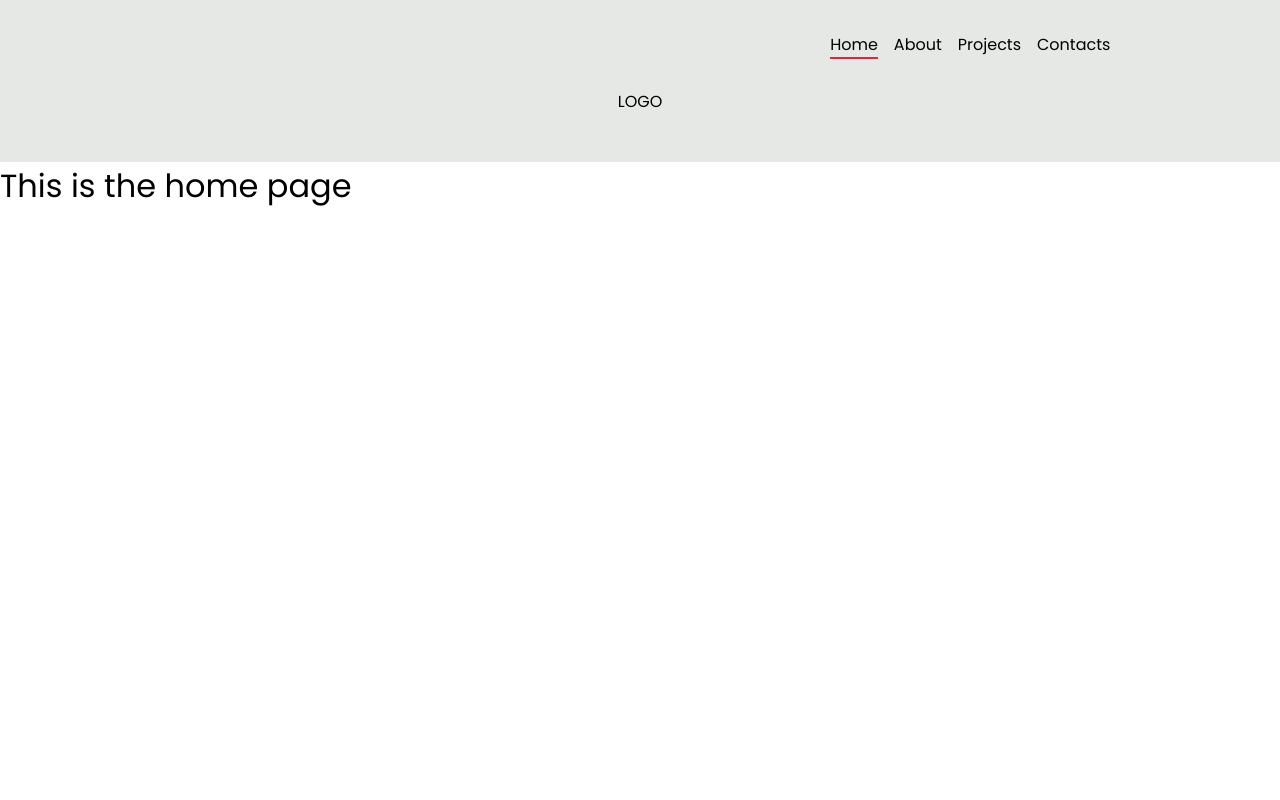
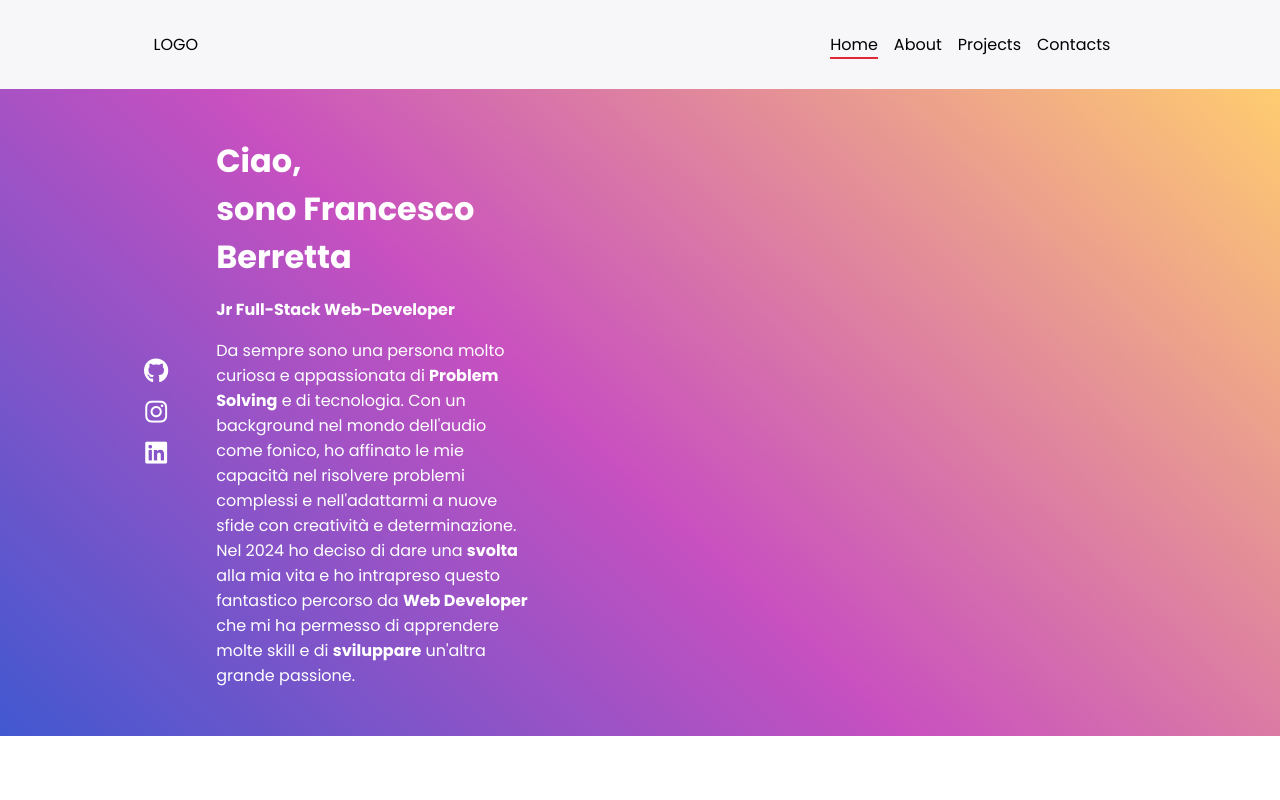
Before and after one commit to fraberret/vite-boolfolio, a Vue app: page / in a window 1280 px wide. Shown: the top 800 px of the page. Built offline with nearby package versions, Linux system fonts and the light colour scheme.

Commit message:
add style at page home

```diff
--- a/index.html
+++ b/index.html
@@ -7,9 +7,12 @@
   <meta name="viewport" content="width=device-width, initial-scale=1.0" />
   <link rel="preconnect" href="https://fonts.googleapis.com">
   <link rel="preconnect" href="https://fonts.gstatic.com" crossorigin>
-  <link
-    href="https://fonts.googleapis.com/css2?family=Poppins:ital,wght@0,100;0,200;0,300;0,400;0,500;0,600;0,700;0,800;0,900;1,100;1,200;1,300;1,400;1,500;1,600;1,700;1,800;1,900&display=swap"
-    rel="stylesheet">
+  <link rel="preconnect" href="https://fonts.googleapis.com">
+  <link rel="preconnect" href="https://fonts.gstatic.com" crossorigin>
+  <link href="https://fonts.googleapis.com/css2?family=Poppins:wght@400;700&display=swap" rel="stylesheet">
+  <link rel="stylesheet" href="https://cdnjs.cloudflare.com/ajax/libs/font-awesome/6.5.2/css/all.min.css"
+    integrity="sha512-SnH5WK+bZxgPHs44uWIX+LLJAJ9/2PkPKZ5QiAj6Ta86w+fsb2TkcmfRyVX3pBnMFcV7oQPJkl9QevSCWr3W6A=="
+    crossorigin="anonymous" referrerpolicy="no-referrer" />
   <title>Vite + Vue</title>
 </head>
 
--- a/src/components/AppHeader.vue
+++ b/src/components/AppHeader.vue
@@ -42,7 +42,10 @@ export default {
 
         <nav class="main_menu">
 
-            <div class="container">
+            <div class="container d-flex justify-between align-center">
+                <div class="logo">
+                    LOGO
+                </div>
                 <div class="up-menu">
                     <div v-for="item in menu" :key="item.route" :class="{ active: isActive(item.route) }"
                         @click="setActiveRoute(item.route)" class="menu_voice">
@@ -50,11 +53,9 @@ export default {
                             {{ item.text }}
                         </router-link>
                     </div>
-                    <div class="underline" :style="underlineStyle"></div>
+                    <div class="underline"></div>
                 </div>
-                <div class="logo">
-                    LOGO
-                </div>
+
 
             </div>
         </nav>
--- a/src/components/ProjectCard.vue
+++ b/src/components/ProjectCard.vue
@@ -6,6 +6,14 @@ export default {
       'project',
       'base_api'
     ],
+  computed: {
+    isTruncated() {
+      return this.project.description.length > 100;
+    },
+    truncatedDescription() {
+      return this.isTruncated ? this.project.description.slice(0, 100) + '...' : this.project.description;
+    }
+  }
 
 }
 </script>
@@ -13,15 +21,92 @@ export default {
 <template>
 
   <div class="col">
-    <router-link :to="{ name: 'appProjectShow', params: { id: project.id } }">
-      <div class="card">
-        <img :src="base_api + '/storage/' + project.cover_image" alt="">
-        {{ project.title }}
+    <div class="card">
+      <img :src="base_api + '/storage/' + project.cover_image" alt="" class="card-image">
+      <div class="card-content">
+        <h2 class="card-title">{{ project.title }}</h2>
+        <p class="card-description">
+          {{ truncatedDescription }}
+          <router-link v-if="isTruncated" :to="{ name: 'appProjectShow', params: { id: project.id } }"
+            class="view-more">View More</router-link>
+        </p>
+        <router-link :to="{ name: 'appProjectShow', params: { id: project.id } }" class="card-button">View
+          Project</router-link>
       </div>
-    </router-link>
-
+    </div>
   </div>
 </template>
 
 
-<style></style>
+
+
+<style scoped>
+.card {
+  height: 100%;
+  position: relative;
+  border: none;
+  border-radius: 10px;
+  overflow: hidden;
+  transition: transform 0.3s ease, box-shadow 0.3s ease;
+  box-shadow: 0 4px 8px rgba(0, 0, 0, 0.1);
+  background-color: #fff;
+}
+
+.card:hover {
+  transform: translateY(-5px);
+  box-shadow: 0 10px 20px rgba(0, 0, 0, 0.15);
+}
+
+.card-image {
+  width: 100%;
+  height: 200px;
+  object-fit: cover;
+  transition: transform 0.3s ease;
+}
+
+.card:hover .card-image {
+  transform: scale(1.05);
+}
+
+.card-content {
+  padding: 1rem;
+}
+
+.card-title {
+  font-size: 1.5rem;
+  font-weight: bold;
+  margin-bottom: 0.5rem;
+}
+
+.card-description {
+  font-size: 1rem;
+  color: #666;
+  margin-bottom: 1rem;
+}
+
+.card-button {
+  display: inline-block;
+  padding: 0.5rem 1rem;
+  font-size: 1rem;
+  color: #fff;
+  background-color: #DF2935;
+  border: none;
+  border-radius: 5px;
+  text-decoration: none;
+  transition: background-color 0.3s ease;
+}
+
+.card-button:hover {
+  background-color: #DF2935;
+}
+
+.view-more {
+  color: #DF2935;
+  text-decoration: none;
+  margin-left: 5px;
+}
+
+.view-more:hover {
+  text-decoration: underline;
+}
+</style>
--- a/src/style.css
+++ b/src/style.css
@@ -1,10 +1,22 @@
+.poppins-regular {
+    font-family: "Poppins", sans-serif;
+    font-weight: 400;
+    font-style: normal;
+}
+
+.poppins-bold {
+    font-family: "Poppins", sans-serif;
+    font-weight: 700;
+    font-style: normal;
+}
+
 * {
     padding: 0;
     margin: 0;
     box-sizing: border-box;
     font-family: "Poppins", sans-serif;
-    font-weight: 400;
-    font-style: normal;
+
+
 
 
 }
@@ -15,10 +27,23 @@ a {
     text-decoration: none;
     color: black;
 
+
 }
 
 img {
     max-width: 100%;
+}
+
+.d-flex {
+    display: flex;
+}
+
+.justify-between {
+    justify-content: space-between;
+}
+
+.align-center {
+    align-items: center;
 }
 
 
@@ -27,10 +52,16 @@ img {
     max-width: 1176px;
     margin: auto;
 
+
     .row {
         display: flex;
         flex-wrap: wrap;
         margin: 0 -1rem;
+
+        .col_4 {
+            width: calc(100%/12*4);
+            padding: 1rem;
+        }
 
         .col {
             width: 100%;
@@ -53,28 +84,32 @@ img {
 
 }
 
-.card {
-    border: 1px solid black;
-    padding: 1rem;
-    height: 100%;
-}
+
 
 
 
 
 header {
     padding: 2rem;
-    padding-bottom: 3rem;
-    text-align: center;
-    background-color: #E6E8E6;
+
+
+    background-color: #F7F7F9;
+
+
+
+
+    & a {
+        color: black;
+    }
 
     .up-menu {
         text-align: left;
-        padding-bottom: 2rem;
+
         gap: 1rem;
         display: flex;
         justify-content: right;
         text-decoration: none;
+        color: white;
 
         .menu_voice {
             position: relative;
@@ -109,23 +144,42 @@ header {
             }
         }
     }
+
+
 }
 
 main {
     min-height: 100vh;
 }
 
-.banner {
-    background-color: #d0d0d0;
-    padding: 4rem 0;
+.jumbotron {
+    padding: 2rem 0rem;
 
-    & h1 {
-        font-size: 3rem;
+    background-color: #4158D0;
+    background-image: linear-gradient(43deg, #4158D0 0%, #C850C0 46%, #FFCC70 100%);
+
+
+
+    color: white;
+
+    & .profession {
+        padding: 1rem 0rem;
+
     }
 
-    & p {
-        font-size: 1.25rem;
-        margin: 1rem 0;
+}
+
+.socials {
+    display: flex;
+    flex-direction: column;
+    align-items: center;
+    justify-content: center;
+    padding: 2rem;
+    gap: 1rem;
+
+    & i {
+        font-size: 25px;
+
     }
 }
 
--- a/src/views/AppHome.vue
+++ b/src/views/AppHome.vue
@@ -10,7 +10,42 @@ export default {
 
 <template>
 
-    <h1>This is the home page</h1>
+    <div class="jumbotron">
+
+        <div class="container">
+            <div class="row">
+                <div class="socials">
+
+                    <i class="fa-brands fa-github"></i>
+                    <i class="fa-brands fa-instagram"></i>
+                    <i class="fa-brands fa-linkedin"></i>
+
+                </div>
+                <div class="col_4">
+                    <h1>
+                        Ciao, <br> sono Francesco Berretta
+
+                    </h1>
+
+                    <p class="profession">
+                        <strong>Jr Full-Stack Web-Developer</strong>
+                    </p>
+
+                    <p class="bio">Da sempre sono una persona molto curiosa e appassionata di <strong>Problem
+                            Solving</strong> e di
+                        tecnologia. Con un background nel mondo dell'audio come fonico, ho affinato le mie capacità nel
+                        risolvere problemi complessi e nell'adattarmi a nuove sfide con creatività e determinazione.
+                        Nel 2024 ho deciso di dare una <strong>svolta</strong> alla mia vita e ho intrapreso questo
+                        fantastico percorso da <strong>Web Developer</strong> che mi ha permesso di apprendere molte
+                        skill e
+                        di <strong>sviluppare</strong> un'altra grande passione.</p>
+
+                </div>
+            </div>
+        </div>
+    </div>
+
+
 
 </template>
 
```
